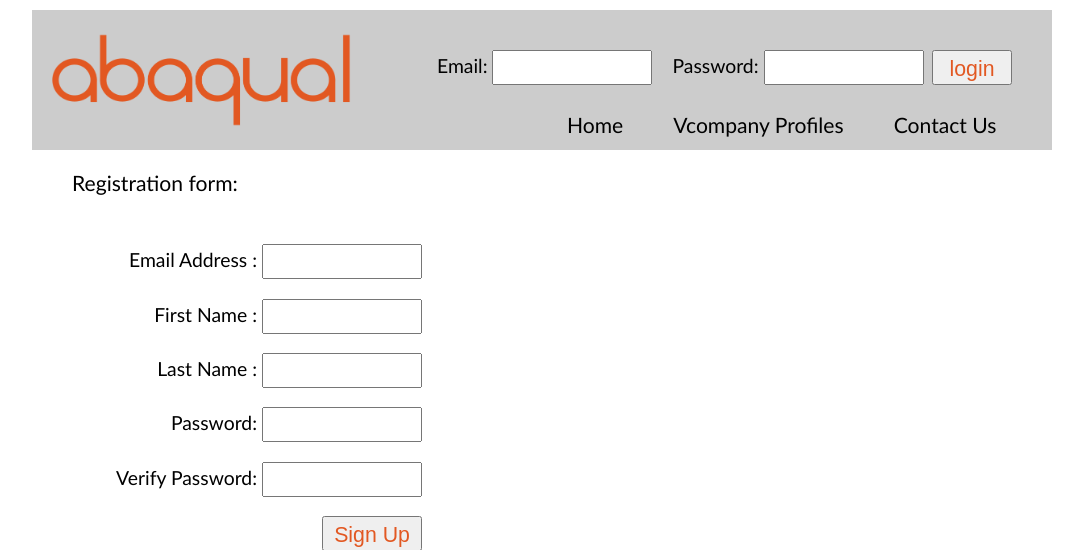
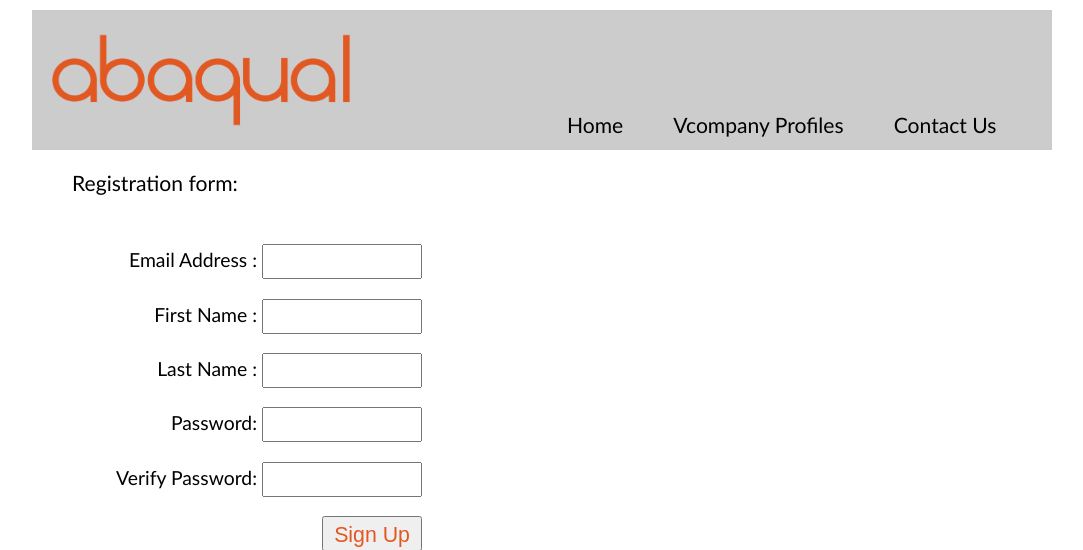
Before and after one commit to shoeybi/abq_web, a Django app: page /register/ in a window 1280 px wide. Shown: the top 550 px of the page, without its empty margins (98-1181 px from the left). Run offline with Django 3.2, Linux system fonts and the light colour scheme; parts of the project's set-up code (start-up, migrations or seed data) failed here and were passed over.

Commit message:
registration and login are working

```diff
--- a/demo/demo/urls.py
+++ b/demo/demo/urls.py
@@ -12,11 +12,12 @@ urlpatterns = patterns('',
     # url(r'^demo/', include('demo.foo.urls')),
 
     url(r'^admin/', include(admin.site.urls)),
-    url(r'^$',direct_to_template,{'template': 'home.html'}),
+    #url(r'^$',direct_to_template,{'template': 'home.html'}),
+    url(r'^$', 'expert.views.LoginRequest'),
     url(r'^contactus/$',direct_to_template,{'template': 'contactus.html'}),
     url(r'^vcompanies/$',direct_to_template,{'template': 'vcompany.html'}),
     url(r'^register/$', 'expert.views.ExpertRegistration'),
-    url(r'^login/$', 'expert.views.LoginRequest'),
+    #url(r'^login/$', 'expert.views.LoginRequest'),
     url(r'^logout/$', 'expert.views.LogoutRequest'),
     url(r'^profile/$', 'expert.views.Profile'),
     url(r'^plugin/(?P<path>.*)$', 'django.views.static.serve',
--- a/demo/expert/views.py
+++ b/demo/expert/views.py
@@ -21,12 +21,14 @@ def ExpertRegistration(request):
 			user.last_name  = form.cleaned_data['last_name']
                         user.save()
                         expert = Expert(user=user)
+			expert.desktopname = form.cleaned_data['username'].replace("@","at").replace(".","dot")
                         expert.save()
 			context = {'expert': expert}
-			expert.desktopname = form.cleaned_data['username'].replace("@","at").replace(".","dot")
 			os.system(settings.ABQ_PATH+'/nxscripts/NXadduser ' + expert.desktopname + ' ' + form.cleaned_data['password'])
-			return render_to_response('profile.html', context, context_instance=RequestContext(request))
-                        #return HttpResponseRedirect('/profile/')
+                        expert = authenticate(username=username, password=password)
+                        if expert is not None:
+				login(request, expert)
+				return HttpResponseRedirect('/profile/')
                 else:
                         return render_to_response('register.html', {'form': form}, context_instance=RequestContext(request))
 
@@ -40,7 +42,7 @@ def ExpertRegistration(request):
 @login_required
 def Profile(request):
         if not request.user.is_authenticated():
-                return HrttpResponseRedirect('/login/')
+                return HrttpResponseRedirect('/')
         expert = request.user.get_profile
         context = {'expert': expert}
         return render_to_response('profile.html', context, context_instance=RequestContext(request))
@@ -58,14 +60,14 @@ def LoginRequest(request):
                                 login(request, expert)
                                 return HttpResponseRedirect('/profile/')
                         else:
-                                return render_to_response('login.html', {'form': form}, context_instance=RequestContext(request))
+                                return render_to_response('home.html', {'form': form}, context_instance=RequestContext(request))
                 else:
-                        return render_to_response('login.html', {'form': form}, context_instance=RequestContext(request))
+                        return render_to_response('home.html', {'form': form}, context_instance=RequestContext(request))
         else:
                 ''' user is not submitting the form, show the login form '''
                 form = LoginForm()
                 context = {'form': form}
-                return render_to_response('login.html', context, context_instance=RequestContext(request))
+                return render_to_response('home.html', context, context_instance=RequestContext(request))
 
 def LogoutRequest(request):
         logout(request)
--- a/demo/templates/base.html
+++ b/demo/templates/base.html
@@ -37,19 +37,6 @@
       <div id="logoutbutton">
 	<p><a href="/logout"><button type="button">logout</button></a></p>
       </div>
-      {% else %}
-      <div id="loginform">
-	<form action="" method="post">
-	  {% csrf_token %}
-	  <label for="username">Email:</label>
-	  {{ form.username }}
-	  <label for="password">Password:</label>
-	  {{ form.password }}
-	  <div id="loginformbutton">
-	    <input type="submit" value="login" alt="register" />
-	  </div>
-	</form>
-      </div>
       {% endif %}
 
       {% block extraheader %}
```
Also changed, not shown: demo/templates/home.html (+18 -0 lines).
